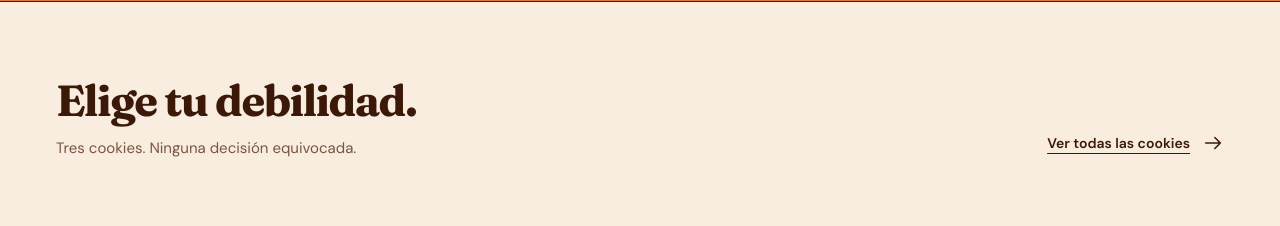
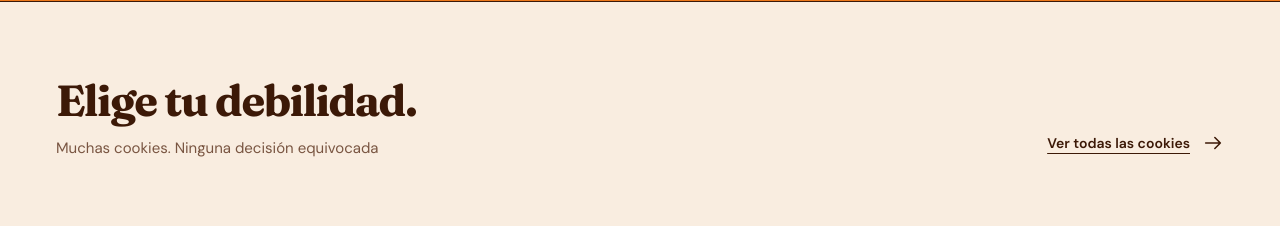
Before and after one commit to vale290702/Snackyzz, a Next.js app: page / in a window 1280 px wide. Shown: the part 900-1126 px from the top of the page. Built offline with nearby package versions, Linux system fonts and the light colour scheme.

Commit message:
Update cookie selection slogan

```diff
--- a/src/features/pages/home.tsx
+++ b/src/features/pages/home.tsx
@@ -57,7 +57,7 @@ export function Home({ products, cart }: CatalogPageProps) {
         <div className="section-heading">
           <div>
             <h2>Elige tu debilidad.</h2>
-            <p>Tres cookies. Ninguna decisión equivocada.</p>
+            <p>Muchas cookies. Ninguna decisión equivocada</p>
           </div>
           <a href="#shop" className="text-link">
             Ver todas las cookies <Icon name="arrow" />
```
